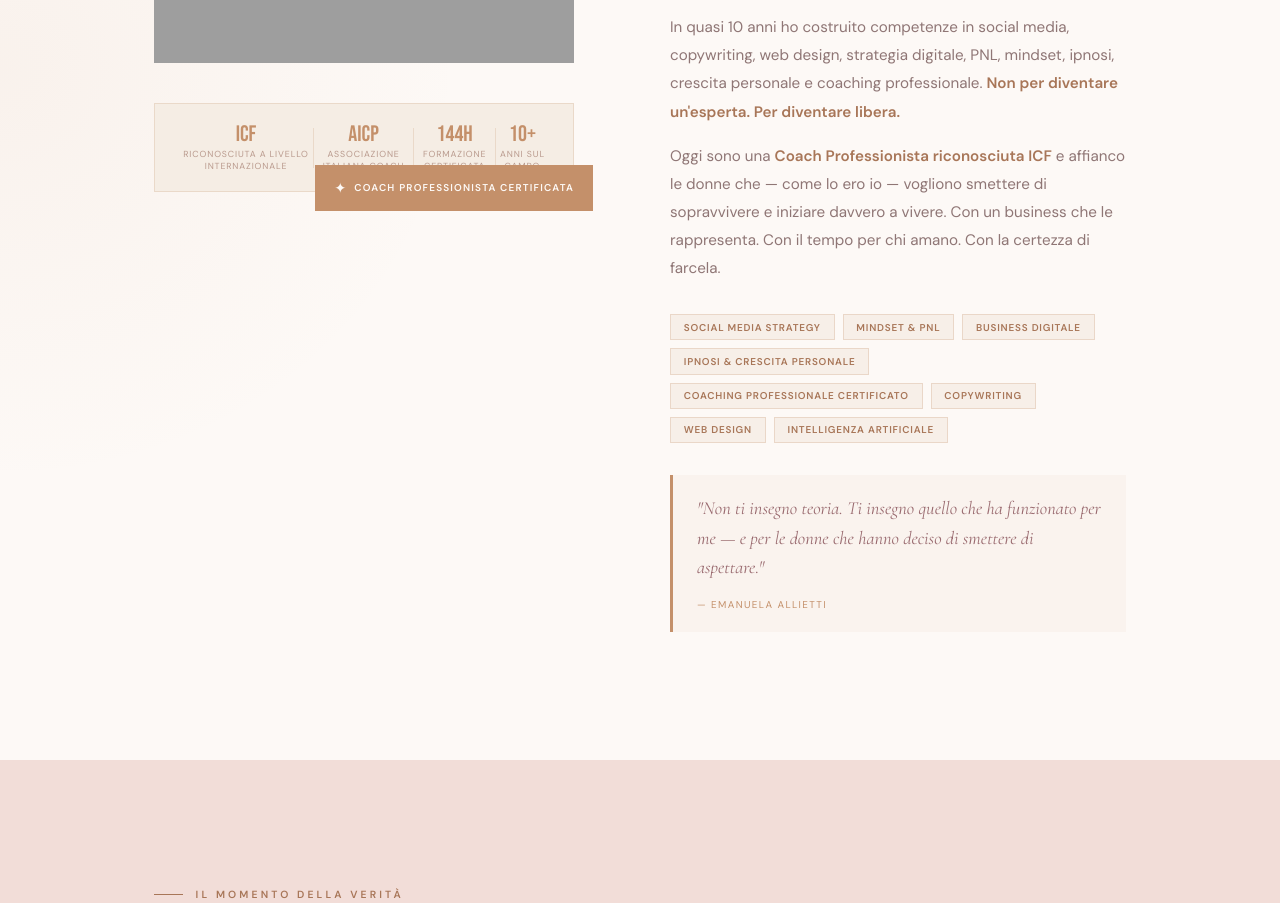
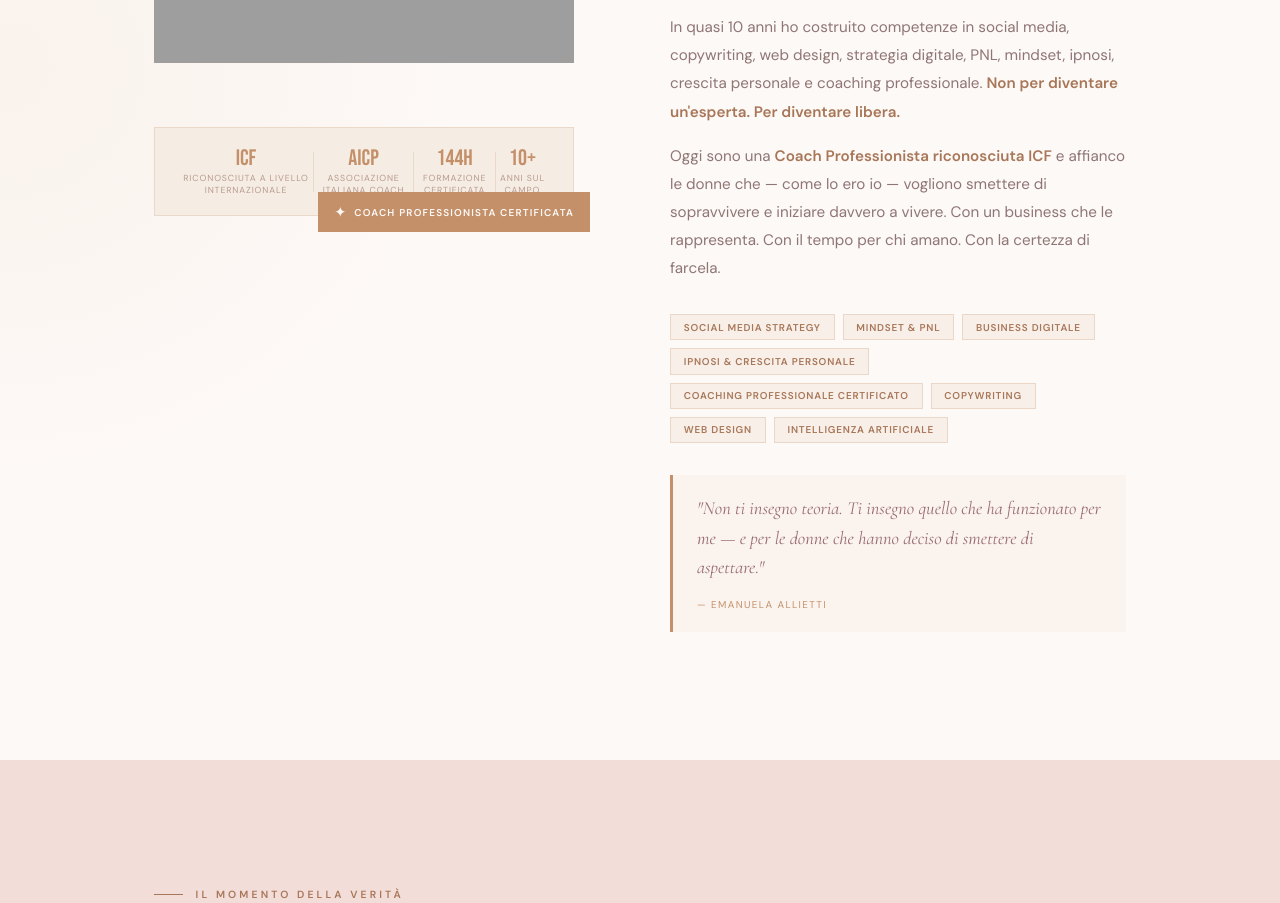
Before and after one commit to emanuelaallietti-pixel/unfuckwithable, a plain HTML site: page index.html in a window 1280 px wide. Shown: the part 1778-2681 px from the top of the page. Drawn offline with nearby package versions, Linux system fonts and the light colour scheme; grey boxes are pictures that could not be loaded.

Commit message:
Update index.html

```diff
--- a/index.html
+++ b/index.html
@@ -1039,10 +1039,11 @@ footer {
 }
 .about-photo-badge {
   position: absolute;
-  bottom: -1.2rem; right: -1.2rem;
+  bottom: -1rem; right: -1rem;
   background: var(--rosegold);
-  padding: 0.9rem 1.2rem;
+  padding: 0.7rem 1rem;
   display: flex; align-items: center; gap: 0.5rem;
+  z-index: 3;
 }
 .badge-icon { color: var(--warm-white); font-size: 0.9rem; }
 .badge-text {
@@ -1054,10 +1055,12 @@ footer {
   display: flex;
   justify-content: space-between;
   align-items: center;
-  margin-top: 2.5rem;
+  margin-top: 4rem;
   padding: 1.2rem 1.5rem;
   background: var(--sand);
   border: 1px solid var(--divider);
+  position: relative;
+  z-index: 2;
 }
 .cert-item { text-align: center; }
 .cert-val {
```
